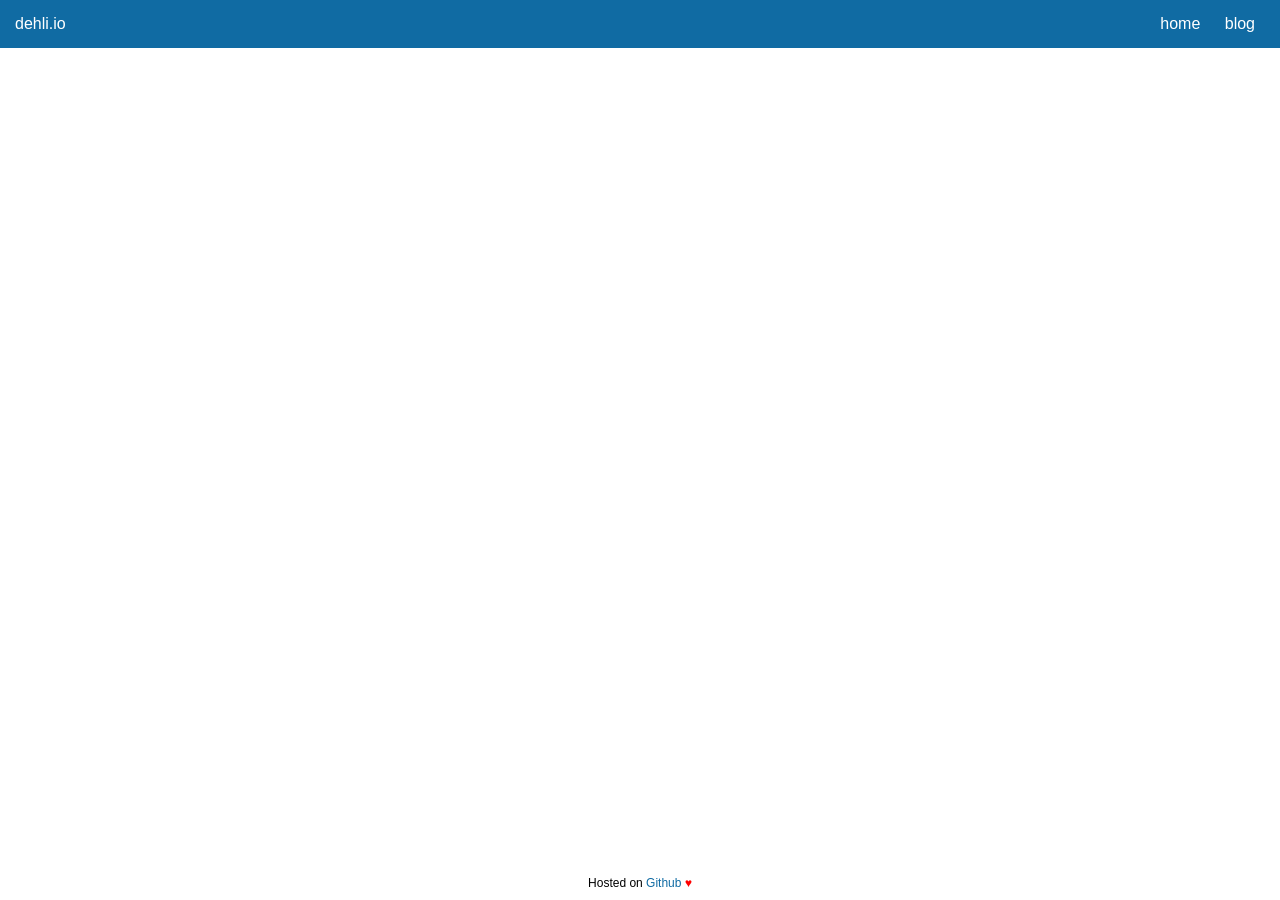
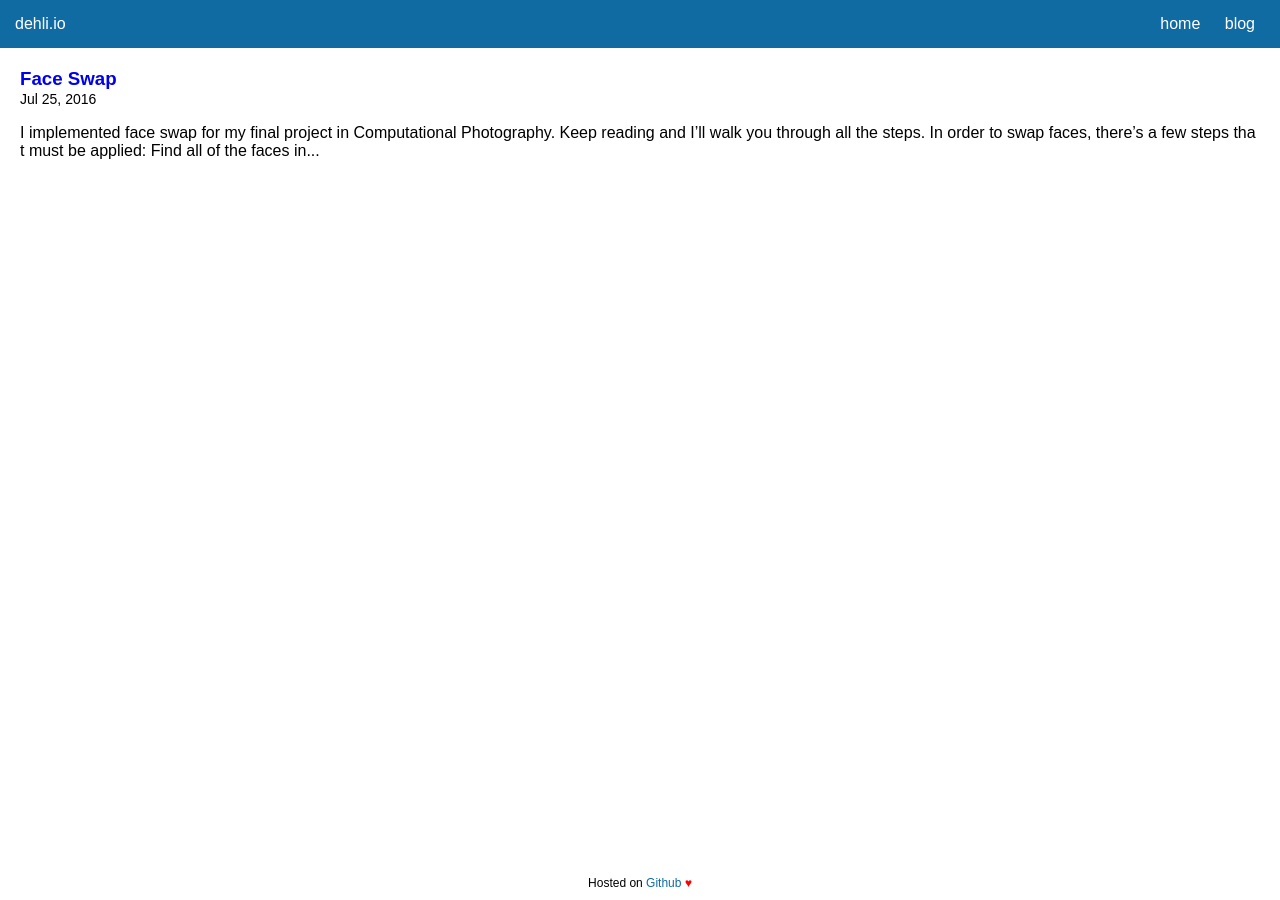
Before and after one commit to Dehli/dehli.github.io, a Jekyll site: the page built from pages/blog.html, in a window 1280 px wide. Built offline with Jekyll 4.4.1, drawn with Linux system fonts in a browser that asks for light colours; nearby versions of some CDN libraries.

Commit message:
Initial face swap post

```diff
--- a/_layouts/post.html
+++ b/_layouts/post.html
@@ -3,8 +3,10 @@ layout: default
 ---
 
 <div class="post-content">
-    <h2>{{ page.title }}</h2>
-    <h5>{{ page.date | date: "%b %-d, %Y" }}</h5>
+    <h1>{{ page.title }}</h1>
+    <span>{{ page.date | date: "%b %-d, %Y" }}</span>
+
     {{ content }}
+
     {% include disqus.html %}
 </div>
--- /dev/null
+++ b/_posts/2016-07-25-face-swap.md
@@ -0,0 +1,21 @@
+---
+layout: post
+title: Face Swap
+---
+
+I implemented face swap for my final project in Computational Photography.
+Keep reading and I'll walk you through all the steps.
+
+![Dessert first!](https://cloud.githubusercontent.com/assets/5856011/26709088/19a1c7f2-471e-11e7-8709-e98db9eece71.png)
+
+In order to swap faces, there's a few steps that must be applied:
+
+1. Find all of the faces in the image.
+2. For each face, find its landmarks.
+3. Turn the landmarks into a mesh (set of triangles).
+4. Swap and warp triangles between faces.
+5. Apply blending.
+
+## Find the Faces
+
+To be continued...
```
